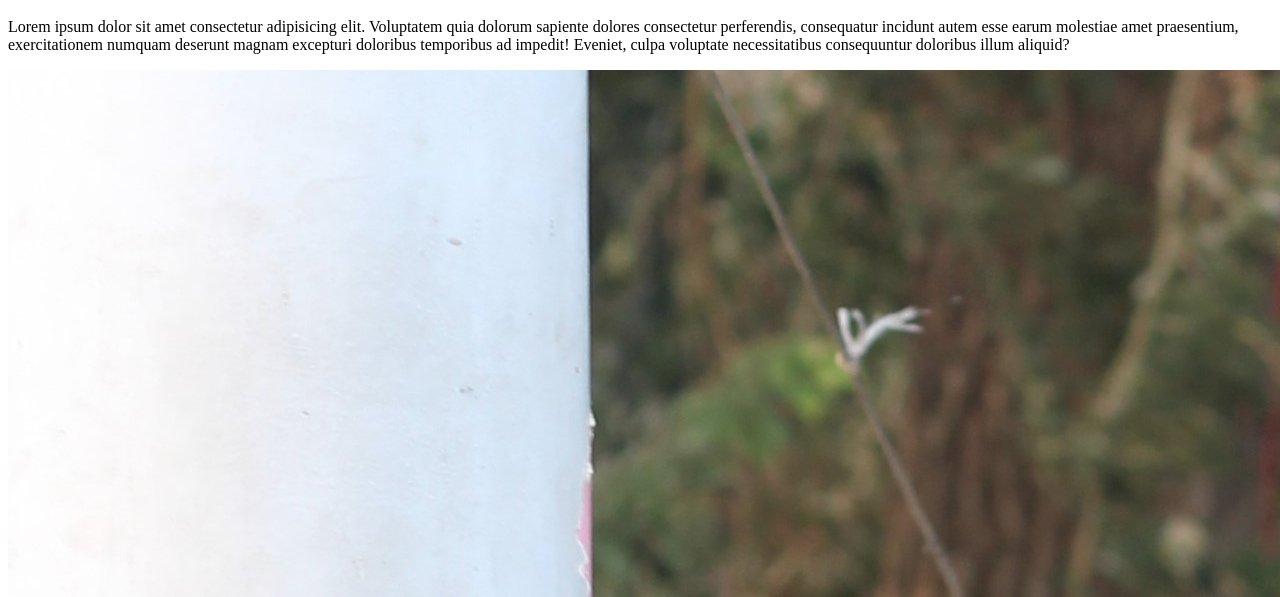
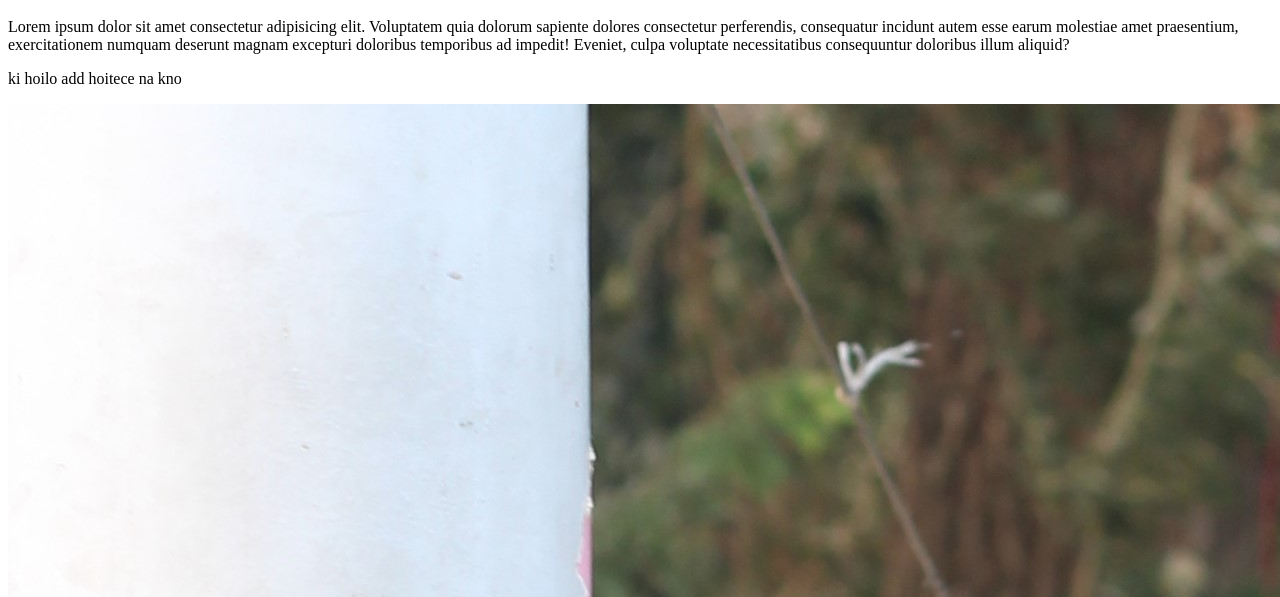
Before and after one commit to sahedali5/my-secend-repo, a plain HTML site: page index.html in a window 1280 px wide. Shown: the part 203-800 px from the top of the page. Drawn offline with Linux system fonts and the light colour scheme.

Commit message:
new blog add

```diff
--- a/index.html
+++ b/index.html
@@ -13,6 +13,7 @@
         <h1>New blog</h1>
         <h4>Look mama, I can write a blog</h4>
         <p>Lorem ipsum dolor sit amet consectetur adipisicing elit. Voluptatem quia dolorum sapiente dolores consectetur perferendis, consequatur incidunt autem esse earum molestiae amet praesentium, exercitationem numquam deserunt magnam excepturi doloribus temporibus ad impedit! Eveniet, culpa voluptate necessitatibus consequuntur doloribus illum aliquid?</p>
+        <p>ki hoilo add hoitece na kno</p>
     </div>
     <img src="IMG_9589.jpg" alt="">
     <p>I ame success</p>
```
